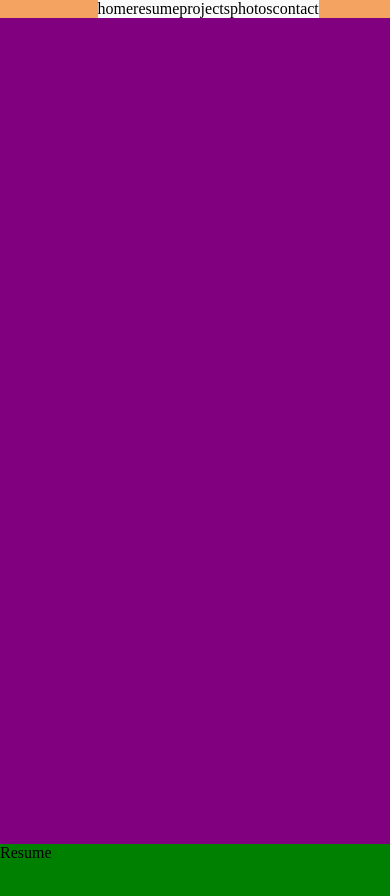
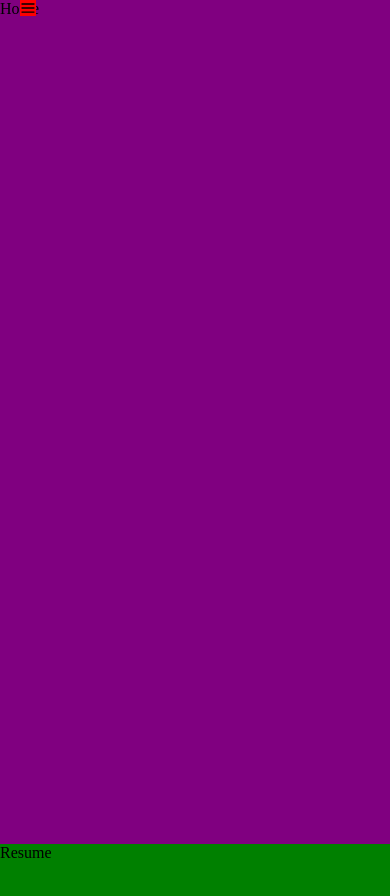
Before and after one commit to mgacoder/miguelgalvancodes, a React (Create React App) app: page / in a window 390 px wide. Shown: the top 896 px of the page. Built offline with nearby package versions, Linux system fonts and the light colour scheme.

Commit message:
fixed mobile rendering for navbar

```diff
--- a/package.json
+++ b/package.json
@@ -8,6 +8,7 @@
     "@testing-library/user-event": "^12.8.3",
     "react": "^17.0.2",
     "react-dom": "^17.0.2",
+    "react-icons": "^4.3.1",
     "react-scripts": "5.0.0",
     "react-scroll": "^1.8.4",
     "web-vitals": "^1.1.2"
--- /dev/null
+++ b/src/components/DesktopNav.js
@@ -0,0 +1,11 @@
+import { NavLinks } from './';
+
+const DesktopNav = () => {
+    return (
+        <nav className='desktop-nav'>
+            <NavLinks/>
+        </nav>
+     );
+}
+
+export default DesktopNav;
--- /dev/null
+++ b/src/components/MobileNav.js
@@ -0,0 +1,19 @@
+import React, { useState } from 'react';
+import { CgMenu, CgCloseO } from 'react-icons/cg';
+import { NavLinks } from './'
+const MobileNav = () => {
+    const [open, setOpen] = useState(false);
+    const hamburgerIcon = <CgMenu className='mobile-nav'
+                            onClick={() => setOpen(!open)}/>;
+    const closeIcon = <CgCloseO className='mobile-nav'
+                        onClick={() => setOpen(!open)}/>;
+    const closeMobileNav = () => setOpen(false);
+    return (
+       <nav className='mobile-navbar'>
+           {open ? closeIcon : hamburgerIcon}
+           {open && <NavLinks />}
+       </nav>
+     );
+}
+
+export default MobileNav;
--- /dev/null
+++ b/src/components/NavLinks.js
@@ -0,0 +1,60 @@
+import Link from 'react-scroll/modules/components/Link';
+
+const NavLinks = () => {
+    return (
+        <ul>
+                <li>
+                    <Link
+                        activeClass='active'
+                        to='home'
+                        spy={true}
+                        smooth={true}
+                    >
+                        home
+                    </Link>
+                </li>
+
+                <li>
+                    <Link
+                        to='resume'
+                        spy={true}
+                        smooth={true}
+                    >
+                        resume
+                    </Link>
+                </li>
+
+                <li>
+                    <Link
+                        to='projects'
+                        spy={true}
+                        smooth={true}
+                    >
+                        projects
+                    </Link>
+                </li>
+
+                <li>
+                    <Link
+                        to='photos'
+                        spy={true}
+                        smooth={true}
+                    >
+                        photos
+                    </Link>
+                </li>
+
+                <li>
+                    <Link
+                        to='contact'
+                        spy={true}
+                        smooth={true}
+                    >
+                        contact
+                    </Link>
+                </li>
+            </ul>
+     );
+}
+
+export default NavLinks;
--- a/src/components/Navbar.js
+++ b/src/components/Navbar.js
@@ -1,63 +1,14 @@
-import React from 'react'
-import Link from 'react-scroll/modules/components/Link'
+import React from 'react';
+import { DesktopNav, MobileNav } from './';
 
 const Navbar = () => {
     return (
-        <nav>
-            <ul>
-                <li>
-                    <Link
-                        activeClass='active'
-                        to='home'
-                        spy={true}
-                        smooth={true}
-                    >
-                        home
-                    </Link>
-                </li>
+        <nav className='nav-container'>
+            <DesktopNav/>
+            <MobileNav/>
+        </nav>
 
-                <li>
-                    <Link
-                        to='resume'
-                        spy={true}
-                        smooth={true}
-                    >
-                        resume
-                    </Link>
-                </li>
-
-                <li>
-                    <Link
-                        to='projects'
-                        spy={true}
-                        smooth={true}
-                    >
-                        projects
-                    </Link>
-                </li>
-
-                <li>
-                    <Link
-                        to='photos'
-                        spy={true}
-                        smooth={true}
-                    >
-                        photos
-                    </Link>
-                </li>
-
-                <li>
-                    <Link
-                        to='contact'
-                        spy={true}
-                        smooth={true}
-                    >
-                        contact
-                    </Link>
-                </li>
-            </ul>
-        </nav>
     )
 }
 
-export default Navbar
+export default Navbar;
--- a/src/components/index.js
+++ b/src/components/index.js
@@ -1,6 +1,9 @@
 export { default as Contact }   from './Contact';
+export { default as DesktopNav }   from './DesktopNav';
 export { default as Home }      from './Home';
+export { default as MobileNav } from './MobileNav';
 export { default as Navbar }    from './Navbar';
+export { default as NavLinks }  from './NavLinks';
 export { default as Photos }    from './Photos';
 export { default as Projects }  from './Projects';
 export { default as Resume }    from './Resume';
--- a/src/index.css
+++ b/src/index.css
@@ -5,9 +5,10 @@
   }
 
 /******** NAVBAR CSS ********/
-/* nav{
-    position:fixed;
+/* .nav-container .mobile-nav{
+    display: none;
 } */
+
 nav{
     position: fixed;
     width:100%;
@@ -54,3 +55,30 @@ div{
 .home-container{
     background-color: purple;
 }
+
+.mobile-nav{
+    display:none;
+}
+
+@media (max-width: 500px){
+    .nav-container .desktop-nav{
+        display: none;
+    }
+
+    .nav-container .mobile-nav{
+        display: flex;
+        background-color: red;
+        position: absolute;
+        left: 5%;
+        cursor: pointer;
+    }
+
+    ul{
+        display:flex;
+        flex-direction: column;
+        position: absolute;
+        top: 15px;
+        left:5%
+    }
+
+}
```
Also changed, not shown: 1 other file (tests, documents, lock files or other folders).
